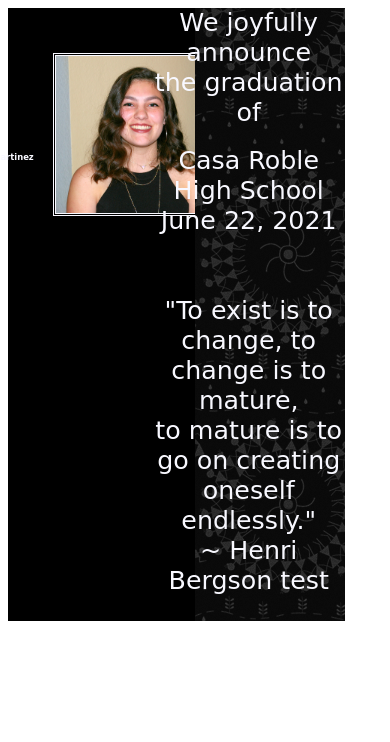
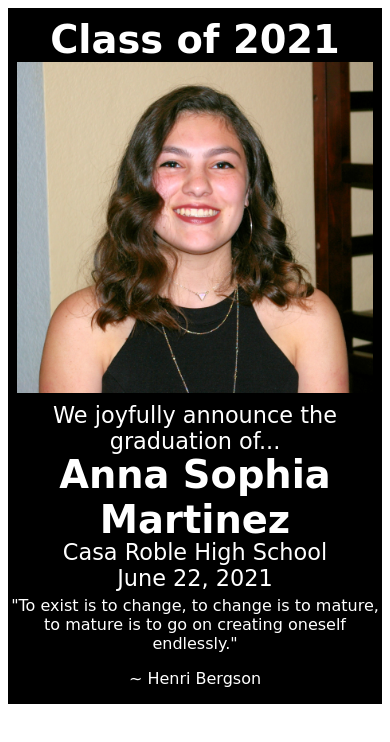
Before and after one commit to onthebutton72/hsGraduation, a website: page src/index.html in a window 390 px wide. Drawn offline with Linux system fonts and the light colour scheme.

Commit message:
reworked for small screen

```diff
--- a/gulpfile.js
+++ b/gulpfile.js
@@ -1,6 +1,5 @@
 const gulp = require('gulp');
 const uglify = require('gulp-uglify');
-const sass = require('gulp-sass');
 const imagemin = require('gulp-imagemin');
 const browserSync = require('browser-sync').create();
 
--- a/src/css/style.css
+++ b/src/css/style.css
@@ -1,99 +1,106 @@
-.title {
+.title, p {
     font-family: Snell Roundhand, cursive;
-    color: #f8f8ff;
-    font-size: 1vh;
-    text-align: left;
-    padding-left: 20%;
-    margin-left: -35vh;
 }
 
-#left {
-    float: left;
-    background-color: black;
-    width: 50%;
+.container {
+    height:100%;
+    display: flex;
+    flex-direction: column;
+    background-color:black;
+    color:white;
 }
 
-.right {
-    background-image: url("../img/celebration.png");
-    text-align: center;
-    width: 40%;
-    float: right;
+.author {
+    text-align:center;
 }
 
-.desc {
-    font-family: Snell Roundhand, cursive;
-    color: #f8f8ff;
-    font-size: 3vh;
-    margin-left: -5vh;
-    margin-top: -5vh;
+.box-1 img {
+    width: 95%;
+    padding-left:2.5%;
+    padding-right:2.5%;
 }
 
-#box {
-    display: flex;
+/* headshot */
+.box-1 {
+    width:100%;
+    flex:1;
+    order:1;
 }
 
-#left img {
-    width: 90%;
-    margin: 45px;
-    border-style: double;
-    border-color: #f8f8ff;
+/* class */
+.box-2 {
+    width:100%;
+    flex:1;
+    order:2;
 }
 
-@media only screen and (min-width: 1550px) {
-    .title {
-        font-family: Snell Roundhand, cursive;
-        color: #f8f8ff;
-        font-size: 10vh;
-        text-align: left;
-        padding-left: 20%;
-        margin-left: -35vh;
+/* annoucement */
+.box-3 {
+    width:100%;
+    flex:1;
+}
+
+/* name */
+.box-4 {
+    width:100%;
+    flex:1;
+}
+
+/* school */
+.box-5 {
+    width:100%;
+    flex:1;
+}
+
+/* quote */
+.box-6 {
+    width:100%;
+    flex:1;
+}
+
+@media only screen and (max-width: 600px) {
+    /* headshot */
+    .box-1 {
+        order:2;
+    }
+
+    /* class */
+    .box-2 {
+        order:1;
+        font-size:120%;
+        text-align:center;
+        margin-top:-2vh;
+        margin-bottom:-3vh;
+    }
+
+    /* annoucement */
+    .box-3 {
+        order:3;
+        font-size:140%;
+        text-align:center;
+        margin-top:-2vh;
+    }
+
+    /* name */
+    .box-4 {
+        order:4;
+        font-size:120%;
+        text-align:center;
+        margin-top:-6vh;
+    }
+
+    /* school */
+    .box-5 {
+        order:5;
+        font-size:140%;
+        text-align:center;
+        margin-top:-6vh;
+        margin-bottom:-4vh;
+    }
+
+    /* quote */
+    .box-6 {
+        order:6;
+        text-align:center;
     }
 }
-
-@media only screen and (max-width: 1549px) and (min-width: 1200px) {
-    .title {
-        font-family: Snell Roundhand, cursive;
-        color: #f8f8ff;
-        font-size: 5vh;
-        text-align: left;
-        padding-left: 20%;
-        padding-top: 7%;
-        margin-left: -25vh;
-    }
-
-    .desc {
-        font-family: Snell Roundhand, cursive;
-        color: #f8f8ff;
-        font-size: 2.5vh;
-        margin-left: -10vh;
-        margin-top: -1vh;
-    }
-
-    #left img {
-        width: 85%;
-    }
-}
-
-@media only screen and (max-width: 1199px) and (min-width: 769px) {
-    .title {
-        font-family: Snell Roundhand, cursive;
-        color: #f8f8ff;
-        font-size: 4vh;
-        text-align: left;
-        padding-left: 10%;
-        padding-top: 10%;
-        margin-left: -15vh;
-    }
-    .desc {
-        font-family: Snell Roundhand, cursive;
-        color: #f8f8ff;
-        font-size: 2.0vh;
-        margin-left: -10vh;
-        margin-top: -2vh;
-    }
-
-    #left img {
-        width: 80%;
-        margin: 50px;
-    }
-}
--- a/src/index.html
+++ b/src/index.html
@@ -3,6 +3,7 @@
 <html lang="en">
 <head>
   <meta charset="utf-8">
+  <meta name="viewport" content="width=device-width, initial-scale=1.0, maximum-scale=1.0" />
   <title>Highschool Graduation</title>
   <meta name="description" content="Anna's Highschool Graduation">
   <meta name="Jamie Martinez" content="onthebutton.tech">
@@ -11,28 +12,33 @@
 </head>
 
 <body>
-  <div id="box">
-    <div id="left">
+  <div class="container">
+    <div class="box-1">
       <img src="img/head-shot.jpg" alt="Headshot">
     </div>
-    <div class="right">
+    <div class="box-2">
       <h1 class="title">Class of 2021</h1>
-      <div class="desc">
-        <p>We joyfully announce
-          <br>the graduation of
+    </div>
+    <div class="box-3">
+        <p>
+          We joyfully announce the graduation of...
         </p>
-      </div>
+    </div>
+    <div class="box-4">
       <h1 class="title">Anna Sophia Martinez</h1>
-      <div class="desc">
-        <p>Casa Roble High School
+    </div>
+    <div class="box-5">
+      <p>Casa Roble High School
         <br>June 22, 2021
-        <br>
-        <br>
-        <br>"To exist is to change, to change is to mature,
-        <br>to mature is to go on creating oneself endlessly."
-        <br>~ Henri Bergson test
-        </p>
-      </div>
+      </p>
+    </div>
+    <div class="box-6">
+      <p>
+        "To exist is to change, to change is to mature, to mature is to go on creating oneself endlessly."
+      </p>
+      <p class='author'>
+        ~ Henri Bergson
+      </p>
     </div>
   </div>
 
```
Also changed, not shown: package.json (+2 -9 lines), dist/css/style.css, dist/index.html, 1 other file.
